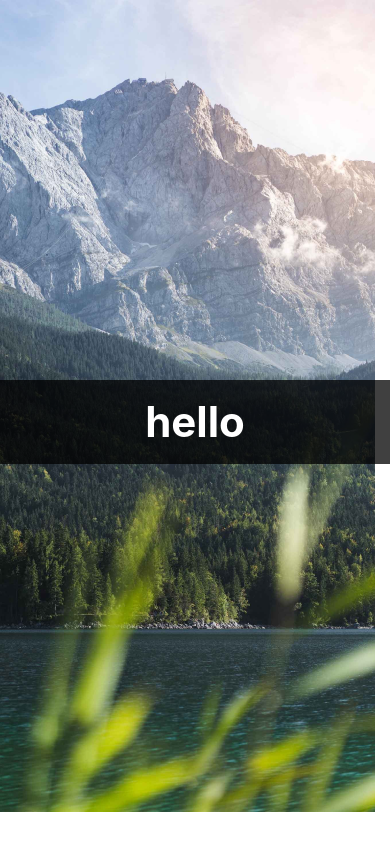
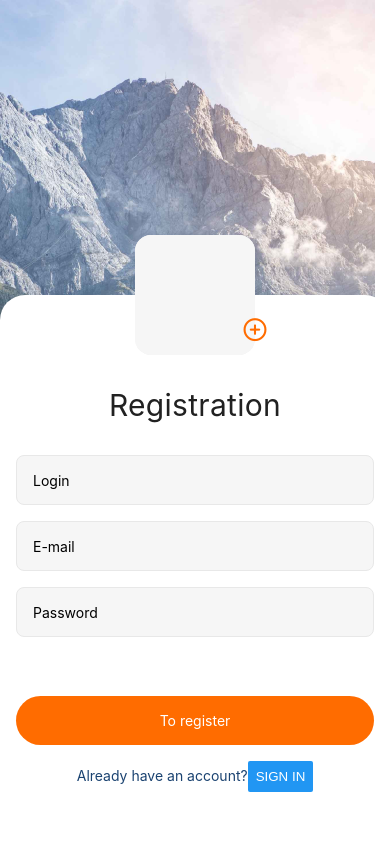
Before and after one commit to yashbon/goit-react-native-hw, a React Native app: screen / in a window 390 px wide. Built offline with nearby package versions, Linux system fonts and the light colour scheme.

Commit message:
add registration

```diff
--- a/src/Screens/RegistrationScreen.jsx
+++ b/src/Screens/RegistrationScreen.jsx
@@ -1,7 +1,17 @@
 import React from "react";
-import { ImageBackground, StyleSheet, Text, View } from "react-native";
+import {
+    Button,
+    ImageBackground,
+    Linking,
+    StyleSheet,
+    Text,
+    View,
+} from "react-native";
 
 import image from "../../src/images/bg.png";
+import { FormRegistation } from "../components/FormRegistration";
+import { TitleForm } from "../components/TitleForm";
+import { PhotoUser } from "../components/PhotoUser";
 
 function RegistrationScreen() {
     return (
@@ -12,7 +22,15 @@ function RegistrationScreen() {
                 resizeMode="cover"
                 style={styles.image}
             >
-                <Text style={styles.text}>hello</Text>
+                <View style={styles.reg}>
+                    <PhotoUser />
+                    <TitleForm text="Registration" />
+                    <FormRegistation />
+                    <Text style={styles.text}>
+                        Already have an account?
+                        <Button title="Sign in" style={styles.textLink} />
+                    </Text>
+                </View>
             </ImageBackground>
         </View>
     );
@@ -22,19 +40,44 @@ const styles = StyleSheet.create({
     container: {
         flex: 1,
     },
+
     image: {
         flex: 1,
         justifyContent: "center",
         // width: "100%",
         // height: "100%",
     },
+    reg: {
+        width: "100%",
+        height: 549,
+        borderTopLeftRadius: 25,
+        borderTopRightRadius: 25,
+        paddingTop: 92,
+        paddingLeft: 16,
+        paddingRight: 16,
+        paddingBottom: 16,
+        backgroundColor: "white",
+        bottom: 0,
+        position: "absolute",
+        // right: 16,
+        // top: "100%",
+        // transform: [{ translateY: -50 }],
+        // color: "#1B4371",
+    },
+    // text: {
+    //     color: "white",
+    //     fontSize: 42,
+    //     lineHeight: 84,
+    //     fontWeight: "bold",
+    //     textAlign: "center",
+    //     backgroundColor: "#000000c0",
+    // },
     text: {
-        color: "white",
-        fontSize: 42,
-        lineHeight: 84,
-        fontWeight: "bold",
         textAlign: "center",
-        backgroundColor: "#000000c0",
+        color: "#1B4371",
+    },
+    textLink: {
+        color: "#000",
     },
 });
 
--- /dev/null
+++ b/src/components/ButtonForm.jsx
@@ -0,0 +1,31 @@
+import { StyleSheet, Text, TouchableOpacity } from "react-native";
+
+export const ButtonForm = ({
+    caption,
+    // onPress
+}) => {
+    return (
+        <TouchableOpacity
+            style={styles.button}
+            // onPress={onPress}
+        >
+            <Text style={styles.buttonText}>{caption}</Text>
+        </TouchableOpacity>
+    );
+};
+
+const styles = StyleSheet.create({
+    button: {
+        marginTop: 43,
+        marginBottom: 16,
+        paddingVertical: 16,
+        backgroundColor: "#FF6C00",
+        width: "100%",
+        borderRadius: 100,
+    },
+
+    buttonText: {
+        textAlign: "center",
+        color: "#fff",
+    },
+});
--- /dev/null
+++ b/src/components/FormRegistration.jsx
@@ -0,0 +1,31 @@
+import { View } from "react-native";
+import { InputForm } from "./InputForm";
+import { ButtonForm } from "./ButtonForm";
+
+const FormRegistation = () => {
+    return (
+        <View>
+            <InputForm
+                placeholder="Login"
+                name="name"
+                // onChange={ }
+                value
+            />
+            <InputForm
+                placeholder="E-mail"
+                name="name"
+                // onChange={ }
+                value
+            />
+            <InputForm
+                placeholder="Password"
+                name="name"
+                // onChange={ }
+                value
+            />
+            <ButtonForm caption="To register" />
+        </View>
+    );
+};
+
+export { FormRegistation };
--- /dev/null
+++ b/src/components/InputForm.jsx
@@ -0,0 +1,41 @@
+import { useState } from "react";
+import { StyleSheet, TextInput } from "react-native";
+
+export const InputForm = ({
+    placeholder,
+    name,
+    // onChange,
+    // value,
+}) => {
+    const [focus, setFocus] = useState(null);
+
+    return (
+        <TextInput
+            style={[styles.input, focus === name && styles.activeInput]}
+            name={name}
+            placeholder={placeholder}
+            // onFocus={() => setFocus(name)}
+            // onBlur={() => setFocus(null)}
+            // onChangeText={onChange}
+            // value={value}
+        />
+    );
+};
+
+const styles = StyleSheet.create({
+    input: {
+        backgroundColor: "#F6F6F6",
+        borderColor: "#E8E8E8",
+        borderWidth: 1,
+        height: 50,
+        borderRadius: 8,
+        paddingHorizontal: 16,
+        marginBottom: 16,
+        position: "relative",
+    },
+
+    activeInput: {
+        borderColor: "#FF6C00",
+        backgroundColor: "#fff",
+    },
+});
--- /dev/null
+++ b/src/components/PhotoUser.jsx
@@ -0,0 +1,49 @@
+import { Image, StyleSheet, View } from "react-native";
+import { Feather } from "@expo/vector-icons";
+
+export const PhotoUser = () => {
+    return (
+        <View style={styles.wrap}>
+            <View style={styles.imageWrapper}>
+                <Image source={null} style={styles.image} />
+            </View>
+            <Feather name="plus-circle" size={25} style={styles.icon} />
+        </View>
+    );
+};
+
+const styles = StyleSheet.create({
+    wrap: {
+        position: "absolute",
+        top: -60,
+        alignSelf: "center",
+    },
+
+    imageWrapper: {
+        backgroundColor: "#F6F6F6",
+        borderRadius: 16,
+        // borderColor: "#000",
+        // borderWidth: 1,
+        overflow: "hidden",
+        // shadowColor: "#000",
+        // shadowRadius: 20,
+        // shadowOffset: { width: 10, height: 10 },
+        // elevation: 5,
+    },
+
+    image: {
+        width: 120,
+        height: 120,
+        objectFit: "cover",
+        backgroundColor: "#F6F6F6",
+    },
+
+    icon: {
+        width: 25,
+        height: 25,
+        position: "absolute",
+        right: -12.5,
+        bottom: 14,
+        color: "#FF6C00",
+    },
+});
--- /dev/null
+++ b/src/components/TitleForm.jsx
@@ -0,0 +1,16 @@
+import { StyleSheet, Text } from "react-native";
+
+export const TitleForm = ({ text }) => {
+    return <Text style={styles.title}>{text}</Text>;
+};
+
+const styles = StyleSheet.create({
+    title: {
+        color: "#212121",
+        fontSize: 30,
+        // fontFamily: "Roboto_500Medium",
+        letterSpacing: 0.3,
+        textAlign: "center",
+        paddingBottom: 32,
+    },
+});
```
